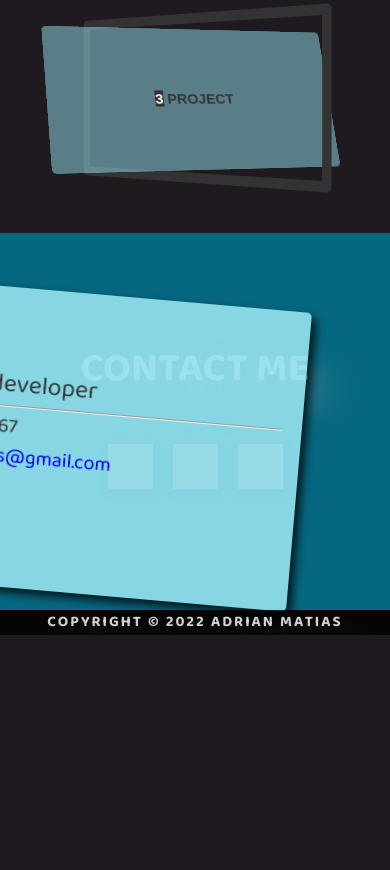
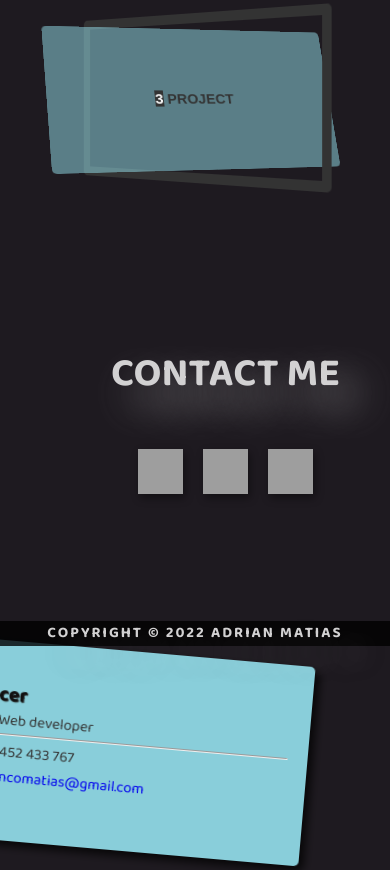
Before and after one commit to acmatias/portfolio-threejs, a website: page src/index.html in a window 390 px wide. Shown: the part 2068-2938 px from the top of the page. Before the commit the page ends 2703 px from the top, so only its background shows below. Drawn offline with nearby package versions, Linux system fonts and the light colour scheme; grey boxes are pictures that could not be loaded.

Commit message:
phone number

```diff
--- a/src/landing.css
+++ b/src/landing.css
@@ -423,32 +423,26 @@
 /* Section 4 */
 .section-4 {
     display: flex;
-    justify-content: center;
-    align-items: center;
-    background-color: #056780;
+    flex-direction: column;
+    justify-content: space-evenly;
+    /* align-items: center; */
+    /* position: relative; */
 }
 
-.test {
-    background-color: #07e7c2;
-}
 .contact-box {
     width: clamp(100px, 90%, 1000px);
     margin: 80px 50px;
     display: flex;
+    justify-content: center;
     flex-wrap: wrap;
 }
 
-.contact-links,
-.contact-form-wrapper {
+.contact-links {
     width: 50%;
     padding: 8% 5% 10% 5%;
 }
 .contact-links .section-heading {
     font-size: 5rem;
-}
-
-.contact-form-wrapper {
-    border-radius: 0 20px 20px 0;
 }
 
 .links {
@@ -570,7 +564,29 @@ div:hover .contact-back {
         margin-top: 100px;
     }
 }
-
+@media (max-width: 1500px) {
+    .contact-container,
+    .contact-front,
+    .contact-back {
+        width: 400px;
+        height: 200px;
+        margin-top: 40px;
+        right: 10%;
+        font-size: 3rem;
+    }
+    .contact-name {
+        font-size: 4rem;
+    }
+    .contact-header {
+        font-size: 2rem;
+    }
+    .contact-title {
+        font-size: 1.5rem;
+    }
+    .contact-info {
+        font-size: 1.5rem;
+    }
+}
 @media (max-width: 1400px) {
     html {
         font-size: 45%;
@@ -653,9 +669,8 @@ div:hover .contact-back {
     .about-text {
         font-size: 2rem;
     }
-
-    .contact-details div {
-        margin: 3rem 2rem;
+    .contact-container {
+        margin-top: 300px;
     }
 }
 
```
Also changed, not shown: src/index.html (+1 -2 lines), src/script.js (+15 -6 lines).
